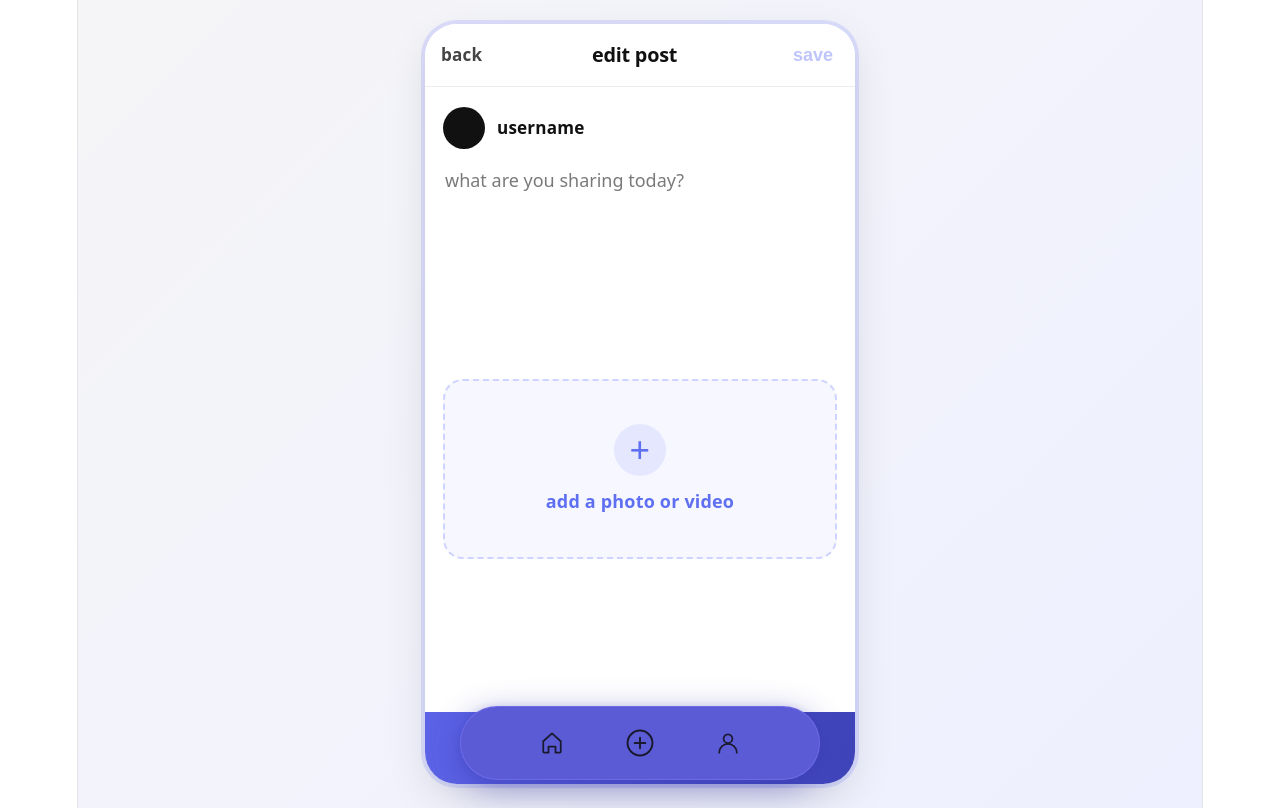
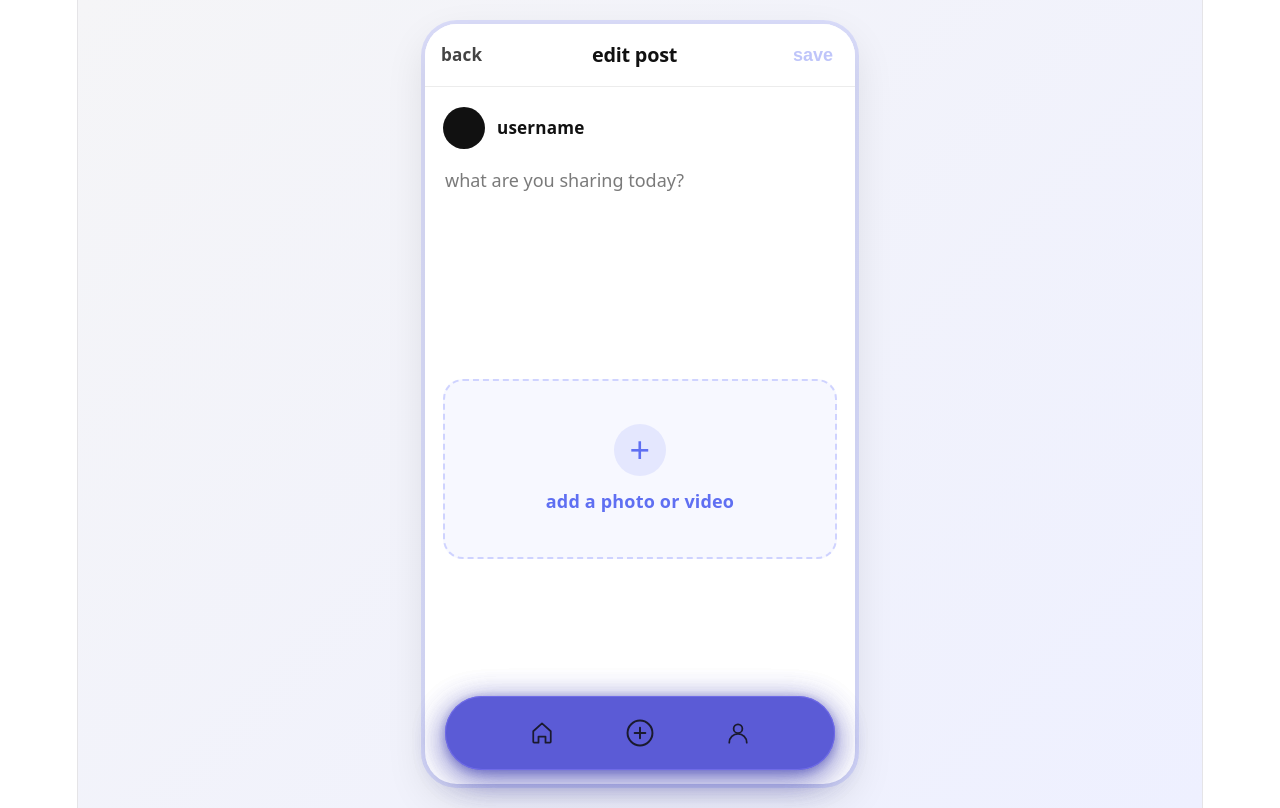
Before and after one commit to Descroll/descroll-frontend, a React (Vite) app: page /posts/1/edit in a window 1280 px wide. Built offline with nearby package versions, Linux system fonts and the light colour scheme.

Commit message:
adding nav component to all pages, and some routing changes

```diff
--- a/src/components/navigation/BottomNav.jsx
+++ b/src/components/navigation/BottomNav.jsx
@@ -56,7 +56,7 @@ function ProfileIcon({ active }) {
 
 const tabs = [
   { path: '/home',        Icon: HomeIcon    },
-  { path: '/create-post', Icon: CreateIcon  },
+  { path: '/posts/new', Icon: CreateIcon  },
   { path: '/profile',     Icon: ProfileIcon },
 ];
 
--- a/src/components/navigation/BottomNavStyle.css
+++ b/src/components/navigation/BottomNavStyle.css
@@ -5,7 +5,7 @@
   right: 0;
   display: flex;
   justify-content: center;
-  padding-bottom: 20px;
+  padding-bottom: 30px;
   pointer-events: none;
 }
 
@@ -16,8 +16,8 @@
   background-color: #5B5BD6;
   border-radius: 40px;
   padding: 14px 48px;
-  width: 75%;
-  max-width: 360px;
+  width: 92%;
+  max-width: 390px;
   pointer-events: all;
 
   /* border */
--- a/src/pages/auth/Login.jsx
+++ b/src/pages/auth/Login.jsx
@@ -1,5 +1,5 @@
 import { Link } from "react-router-dom";
-
+import "../../styles/auth.css";
 function Login() {
     return (
         <div className="auth-container">
--- a/src/pages/auth/Signup.jsx
+++ b/src/pages/auth/Signup.jsx
@@ -1,5 +1,5 @@
 import { Link } from "react-router-dom";
-
+import "../../styles/auth.css";
 function Signup() {
     return (
         <div className="auth-container">
--- a/src/pages/post/CreatePost.jsx
+++ b/src/pages/post/CreatePost.jsx
@@ -1,5 +1,6 @@
 import { useState } from "react";
 import { Link, useNavigate } from "react-router-dom";
+import BottomNav from "../../components/navigation/BottomNav";
 
 function CreatePost() {
     const username = "my username";
@@ -23,7 +24,7 @@ function CreatePost() {
     const handlePostSubmit = () => {
         if (!isPostEnabled) return;
 
-        navigate("/post-detail",{state:{username, caption:text, previewUrl, fileType: file ? file.type : "",},});
+        navigate("/posts/:id",{state:{username, caption:text, previewUrl, fileType: file ? file.type : "",},});
     };
 
 
@@ -75,13 +76,11 @@ function CreatePost() {
                     </div>
                 </div>
 
-                <div className="navbar-temp">
-                navbar will be here
-                </div>
+
 
             </div>
 
-
+           <BottomNav />
 
         </div>
 
--- a/src/pages/post/EditPost.jsx
+++ b/src/pages/post/EditPost.jsx
@@ -1,6 +1,7 @@
 import { useState } from "react";
 import { Link, useNavigate, useLocation } from "react-router-dom";
 import "../../styles/post.css";
+import BottomNav from "../../components/navigation/BottomNav";
 
 function EditPost() {
 
@@ -31,7 +32,7 @@ function EditPost() {
     const handlePostSubmit = () => {
         if (!isPostEnabled) return;
 
-        navigate("/post-detail",{state:{username, caption:text, previewUrl, fileType,},});
+        navigate("/posts/:id",{state:{username, caption:text, previewUrl, fileType,},});
     };
 
 
@@ -39,7 +40,7 @@ function EditPost() {
         <div className="create-post-page">
             <div className="create-post-card">
                 <div className="create-post-header">
-                    <Link to="/post-detail" className="back-btn">back</Link>
+                    <Link to="/posts/:id" className="back-btn">back</Link>
 
                     <h2>edit post</h2>
                     <button className="post-btn" disabled={!isPostEnabled} onClick={handlePostSubmit}>save</button>
@@ -82,9 +83,7 @@ function EditPost() {
                     </div>
                 </div>
 
-                <div className="navbar-temp">
-                navbar will be here
-                </div>
+              <BottomNav />
 
             </div>
 
--- a/src/pages/post/PostDetail.jsx
+++ b/src/pages/post/PostDetail.jsx
@@ -1,5 +1,6 @@
 import { Link, useLocation} from "react-router-dom";
 import "../../styles/post.css"
+import BottomNav from "../../components/navigation/BottomNav";
 
 function PostDetail() {
     const location = useLocation();
@@ -14,7 +15,7 @@ function PostDetail() {
 
                     <h2>post</h2>
 
-                    <Link to="/edit-post" state={{username, caption, previewUrl, fileType}} className="edit-btn">edit</Link>
+                    <Link to="/posts/:id/edit" state={{username, caption, previewUrl, fileType}} className="edit-btn">edit</Link>
                 </div>
 
                 <div className="post-detail-body">
@@ -45,7 +46,7 @@ function PostDetail() {
                     </div>
                 </div>
 
-                <div className="navbar-temp">navbar will be here</div>
+                <BottomNav />
             </div>
 
         </div>
--- a/src/pages/profile/Profile.jsx
+++ b/src/pages/profile/Profile.jsx
@@ -1,5 +1,5 @@
 import BottomNav from '../../components/navigation/BottomNav';
-
+import "../../styles/profile.css";
 function Profile() {
     const username = "my username";
     const bio = "bio/info";
--- a/src/styles/profile.css
+++ b/src/styles/profile.css
@@ -6,6 +6,7 @@
   align-items: center;
   background: linear-gradient(135deg, #f5f5f7, #eef0ff);
   padding: 16px;
+  padding-bottom: 120px;
 
 }
 .profile-card{
```
